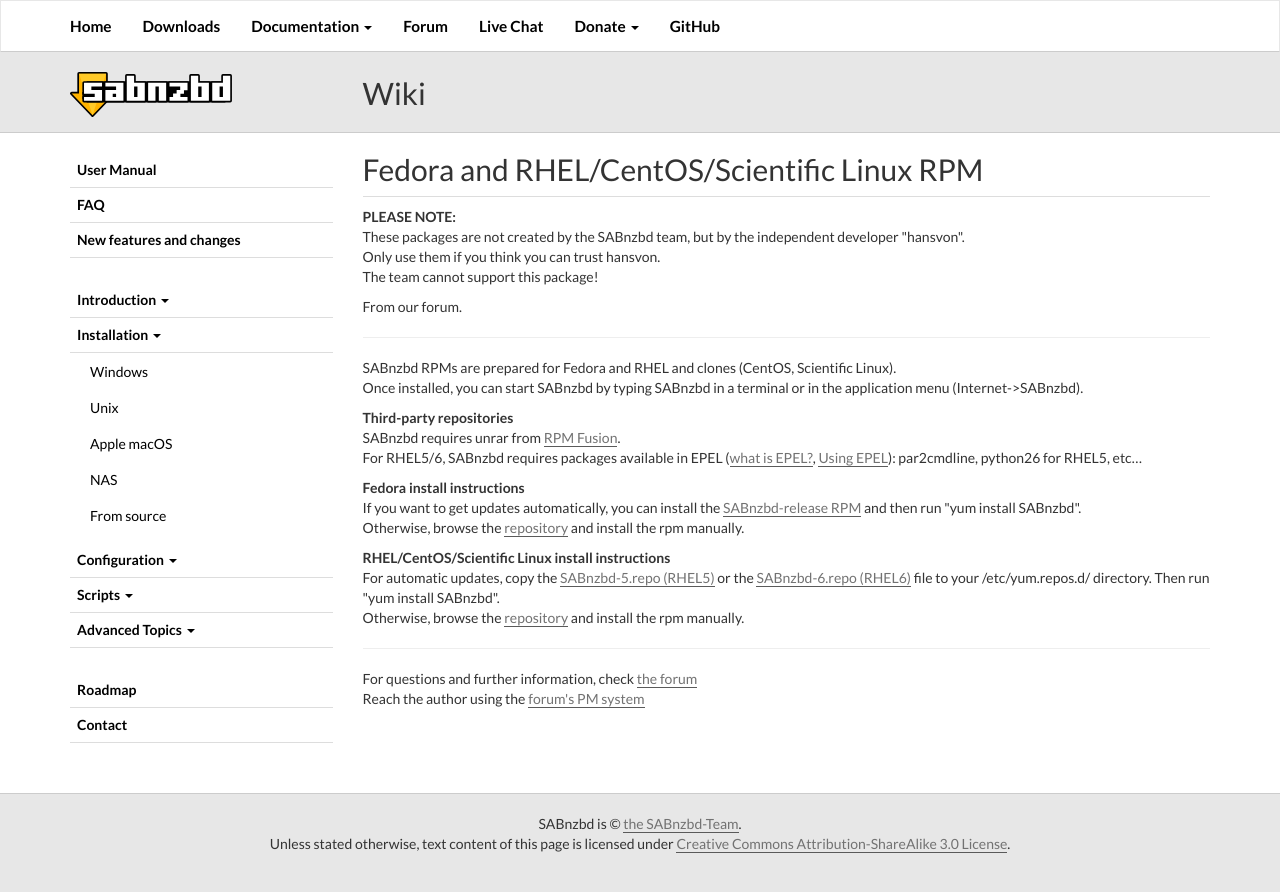
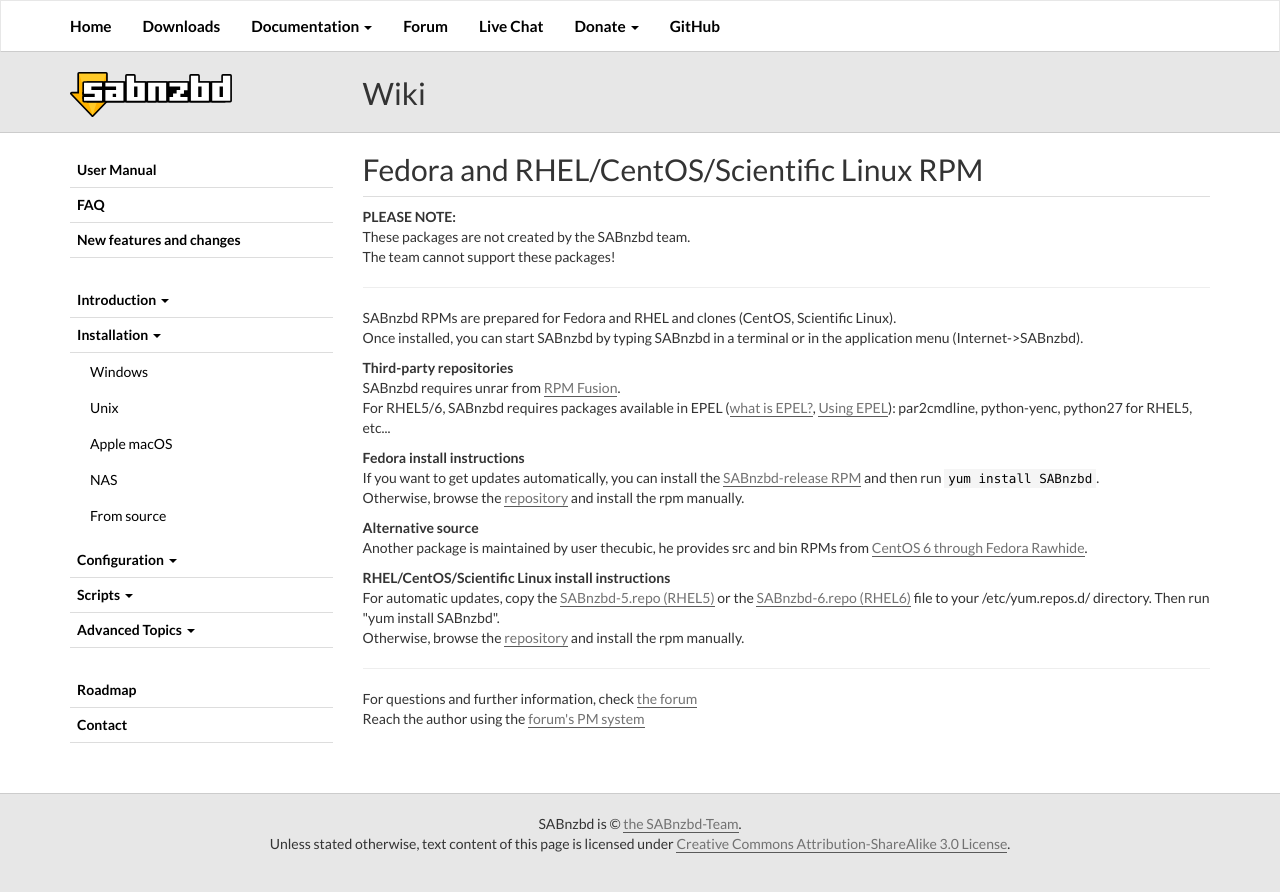
Before and after one commit to sabnzbd/sabnzbd.github.io, a Jekyll site: the page built from wiki/installation/install-fedora-repo.html, in a window 1280 px wide. Shown: the top 892 px of the page. Built offline with Jekyll 4.4.1, drawn with Linux system fonts in a browser that asks for light colours.

Commit message:
Update Fedora/CENTOS info

```diff
--- a/wiki/installation/install-fedora-repo.html
+++ b/wiki/installation/install-fedora-repo.html
@@ -3,23 +3,26 @@
 ---
 
 <p><strong>PLEASE NOTE:</strong><br>
-    These packages are not created by the SABnzbd team, but by the independent developer "hansvon".<br>
-    Only use them if you think you can trust hansvon.<br>
-    The team cannot support this package!
+    These packages are not created by the SABnzbd team.<br>
+    The team cannot support these packages!
 </p>
-<p>From our forum.</p>
+
 <hr>
 <p>SABnzbd RPMs are prepared for Fedora and RHEL and clones (CentOS, Scientific Linux).<br>
     Once installed, you can start SABnzbd by typing SABnzbd in a terminal or in the application menu (Internet-&gt;SABnzbd).
 </p>
 <p><strong>Third-party repositories</strong><br>
     SABnzbd requires unrar from <a href="http://rpmfusion.org/Configuration">RPM Fusion</a>.<br>
-    For RHEL5/6, SABnzbd requires packages available in EPEL (<a href="https://fedoraproject.org/wiki/EPEL/FAQ#What_is_EPEL.3F">what is EPEL?</a>, <a href="https://fedoraproject.org/wiki/EPEL/FAQ#howtouse">Using EPEL</a>): par2cmdline, python26 for RHEL5, etc…
+    For RHEL5/6, SABnzbd requires packages available in EPEL (<a href="https://fedoraproject.org/wiki/EPEL/FAQ#What_is_EPEL.3F">what is EPEL?</a>, <a href="https://fedoraproject.org/wiki/EPEL/FAQ#howtouse">Using EPEL</a>): par2cmdline, python-yenc, python27 for RHEL5, etc...
 </p>
 <p><strong>Fedora install instructions</strong><br>
-    If you want to get updates automatically, you can install the <a href="https://dl.dropboxusercontent.com/u/14500830/SABnzbd/16/SABnzbd-release-1-3.noarch.rpm">SABnzbd-release RPM</a> and then run "yum install SABnzbd".<br>
+    If you want to get updates automatically, you can install the <a href="https://dl.dropboxusercontent.com/u/14500830/SABnzbd/16/SABnzbd-release-1-3.noarch.rpm">SABnzbd-release RPM</a> and then run <code>yum install SABnzbd</code>.<br>
     Otherwise, browse the <a href="https://dl.dropboxusercontent.com/u/14500830/SABnzbd/index.html">repository</a> and install the rpm manually.
 </p>
+
+<p><strong>Alternative source</strong><br>
+Another package is maintained by user thecubic, he provides src and bin RPMs from <a href="https://copr.fedorainfracloud.org/coprs/thecubic/SABnzbd/" target="_blank">CentOS 6 through Fedora Rawhide</a>.</p>
+
 <p><strong>RHEL/CentOS/Scientific Linux install instructions</strong><br>
     For automatic updates, copy the <a href="https://dl.dropboxusercontent.com/u/14500830/SABnzbd/RHEL-CentOS/SABnzbd-5.repo">SABnzbd-5.repo (RHEL5)</a> or the <a href="https://dl.dropboxusercontent.com/u/14500830/SABnzbd/RHEL-CentOS/SABnzbd-6.repo">SABnzbd-6.repo (RHEL6)</a> file to your /etc/yum.repos.d/ directory. Then run "yum install SABnzbd".<br>
     Otherwise, browse the <a href="https://dl.dropboxusercontent.com/u/14500830/SABnzbd/index.html">repository</a> and install the rpm manually.
```
